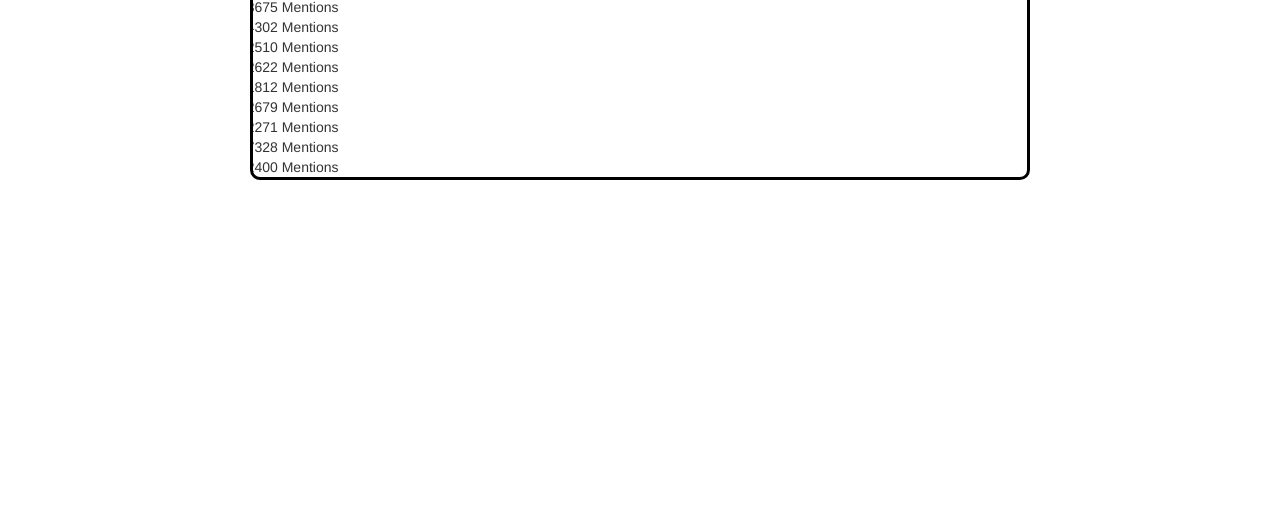
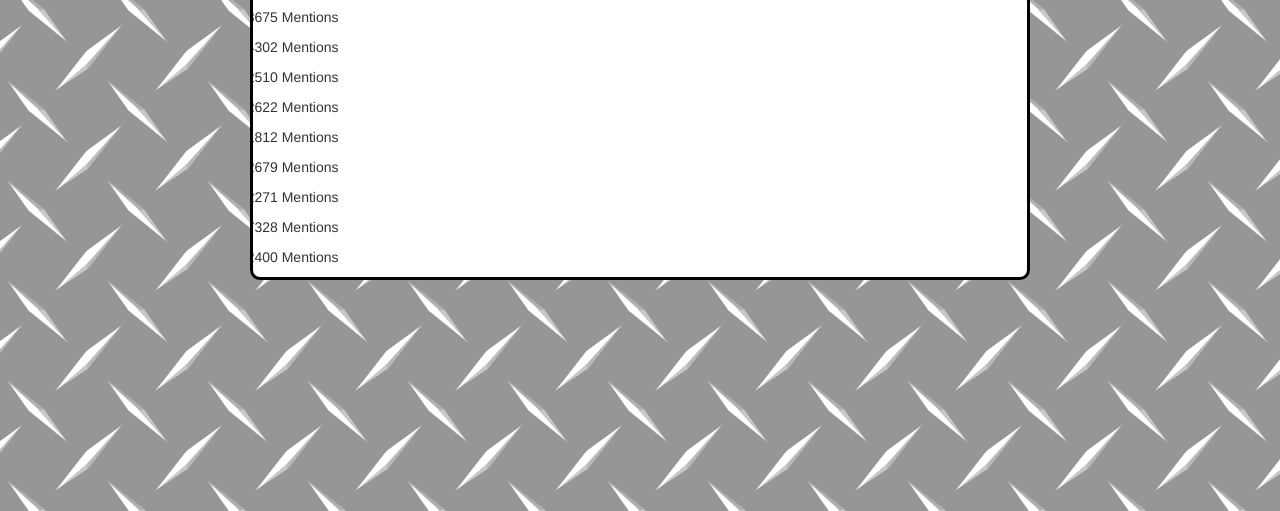
Before and after one commit to johnlyden/hardcore-produce, a plain HTML site: page index.html in a window 1280 px wide. Shown: the part 289-800 px from the top of the page. Drawn offline with nearby package versions, Linux system fonts and the light colour scheme.

Commit message:
added diamond plate background - added min-height to list items

```diff
--- a/css/style.css
+++ b/css/style.css
@@ -1,6 +1,7 @@
 header {
   padding: 200px 0 0;
   text-align: center;
+  background: transparent;
 }
 
 .col-centered{
@@ -10,10 +11,25 @@ header {
 
 .score-card {
   list-style-type: none;
+  min-height: 30px;
 }
 
 .leaderboard {
   border: 3px solid black;
   border-radius: 10px;
   overflow: hidden;
+  background-color: white;
 }
+
+.diamond-plate {
+  display: block;
+  position: relative;
+  background-color: #969696;
+  background-image: linear-gradient(144deg, #969696 26px, transparent 27px), linear-gradient(-34deg, #969696 25px, transparent 26px), linear-gradient(132deg, white 26px, transparent 27px), linear-gradient(128deg, rgba(200, 200, 200, 0.7) 26px, transparent 27px), linear-gradient(-41deg, #c8c8c8 27px, transparent 28px), linear-gradient(-52deg, white 27px, transparent 28px), linear-gradient(-125deg, #969696 26px, transparent 27px), linear-gradient(55deg, #969696 25px, transparent 26px), linear-gradient(-132deg, #c8c8c8 26px, transparent 27px), linear-gradient(-141deg, white 26px, transparent 27px), linear-gradient(42deg, white 27px, transparent 28px), linear-gradient(38deg, rgba(200, 200, 200, 0.5) 27px, transparent 28px);
+  background-size: 100px 100px;
+  background-position: -16px 9px, -13px -11px, -13px 13px, -13px 16px, -13px -11px, -13px -16px, -23px -1px, -3px -1px, -26px -1px, -30px -1px, -2px -1px, 1px -1px;
+  background-repeat: repeat;
+  height: 0;
+  width: auto;
+  padding-bottom: 56.25%;
+}
--- a/index.html
+++ b/index.html
@@ -16,7 +16,7 @@
     <link href="./css/style.css" rel="stylesheet" />
 
   </head>
-  <body>
+  <body class="diamond-plate">
     <header>
       <h2>Hardcore Produce</h2>
     </header>
```
